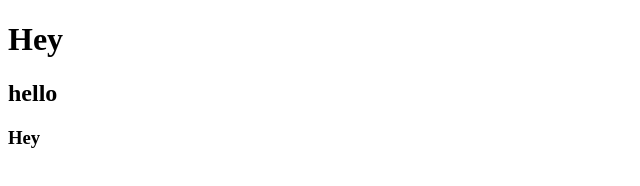
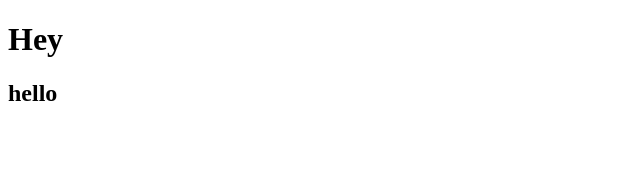
Before and after one commit to ayushmourya1120/popo, a plain HTML site: page index.html in a window 1280 px wide. Shown: the full height of the page, 0-640 px from the left. Drawn offline with Linux system fonts and the light colour scheme.

Commit message:
Update index.html

```diff
--- a/index.html
+++ b/index.html
@@ -8,6 +8,5 @@
 <body>
     <h1>Hey</h1>
     <h2>hello</h2>
-    <h3>Hey</h3>
 </body>
 </html>
```
